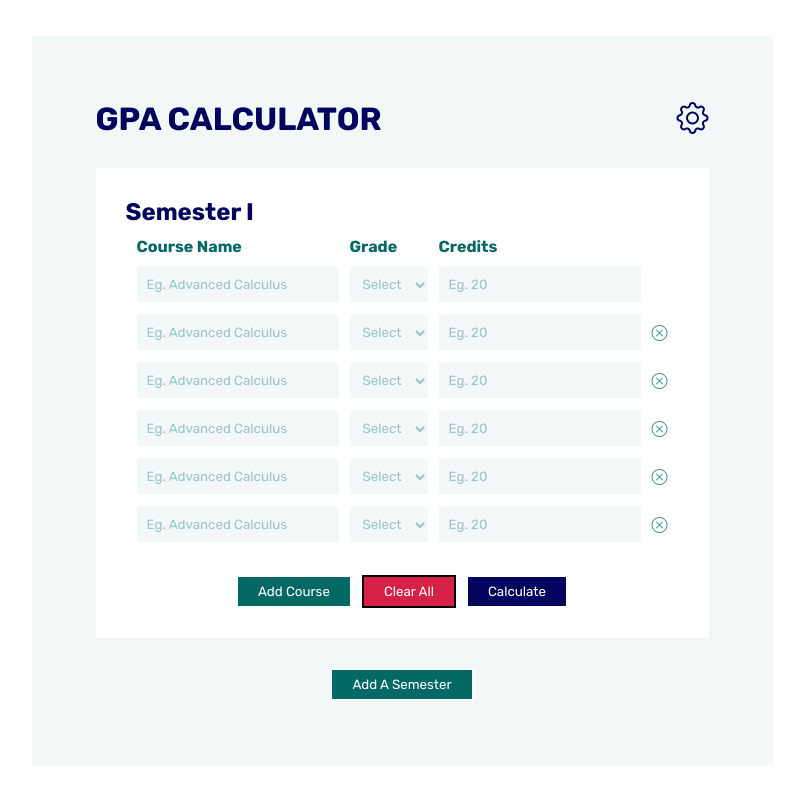
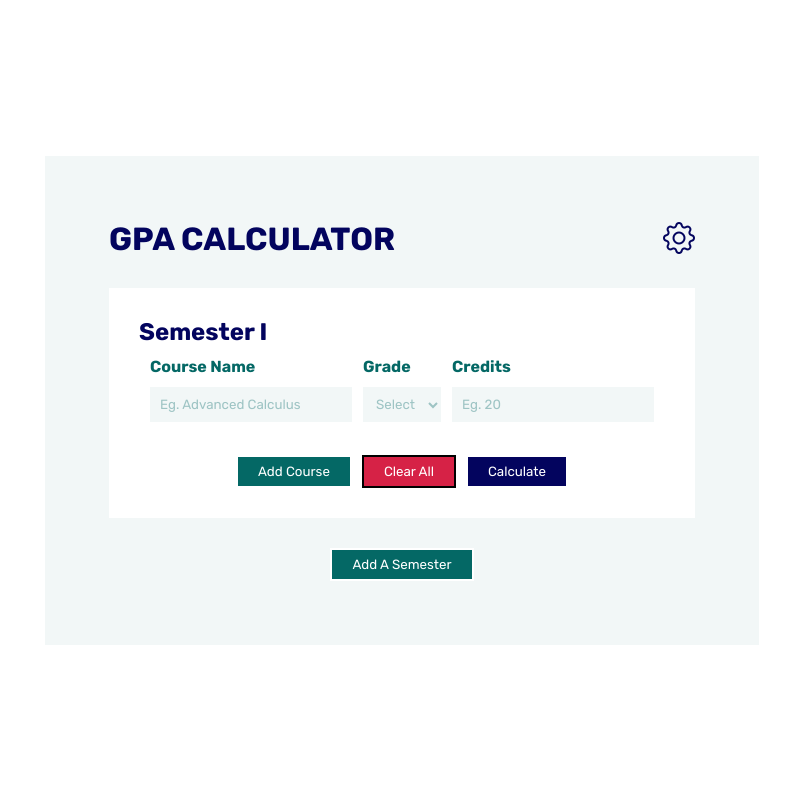
Before and after one commit to neicore/gpa-calculator, a plain HTML site: page index.html in a window 1280 px wide. Both pictures are taken after a click on the button "Clear All". Shown: the whole page, without its empty margins (238-1042 px from the left). Drawn offline with nearby package versions, Linux system fonts and the light colour scheme.

Commit message:
Some functionality

```diff
--- a/app.js
+++ b/app.js
@@ -1 +1,28 @@
-console.log(document.querySelector('.invisible'));
+let gpaCalculator = document.querySelector('.gpa-calculator')
+let semester = document.querySelector('#semester-one')
+let addCourse = semester.querySelector('.add-course')
+let clearAll = semester.querySelector('.clear-all')
+let addSemester = document.querySelector('.add-a-semester')
+let semesterTemplate = document.querySelector('#new-semester')
+let courseTemplate = document.querySelector('#new-course')
+let courseTable = semester.querySelector('table')
+
+addSemester.addEventListener('click', () => {
+  let newSemester = semesterTemplate.content.cloneNode(true)
+  gpaCalculator.appendChild(newSemester)
+})
+
+addCourse.addEventListener('click', () => {
+  let newCourse = courseTemplate.content.cloneNode(true)
+  courseTable.appendChild(newCourse)
+})
+
+clearAll.addEventListener('click', () => {
+  let deletableRows = Array.from(
+    courseTable.getElementsByClassName('deletable-row')
+  )
+
+  deletableRows.forEach((deletableRow) => {
+    deletableRow.remove()
+  })
+})
--- a/index.html
+++ b/index.html
@@ -48,6 +48,49 @@
                     </td>
                     <td><input type="text" class="credits" placeholder="Eg. 20"></td>
                 </tr>
+            </table>
+
+            <div class="actions">
+                <button class="button add-course">Add Course</button>
+                <button class="button clear-all">Clear All</button>
+                <button class="button calculate">Calculate</button>
+            </div>
+        </section>
+
+        <button class="button add-a-semester">Add A Semester</button>
+    </div>
+
+    <template id="new-course">
+        <tr class="deletable-row">
+            <td><input type="text" class="course-name" placeholder="Eg. Advanced Calculus"></td>
+            <td>
+                <select required class="grade">
+                    <option value="" disabled selected>Select</option>
+                    <option value="A">A</option>
+                    <option value="B">B</option>
+                    <option value="C">C</option>
+                    <option value="C">D</option>
+                    <option value="C">E</option>
+                    <option value="C">F</option>
+                </select>
+            </td>
+            <td><input type="text" class="credits" placeholder="Eg. 20"></td>
+            <td><button class="delete-course" onclick="return this.parentNode.parentNode.remove()"><i
+                        class="bi bi-x-circle"></i></button></td>
+        </tr>
+    </template>
+
+    <template id="new-semester">
+        <section class="semester">
+
+            <h2>Semester I</h2>
+
+            <table>
+                <tr>
+                    <th>Course Name</th>
+                    <th>Grade</th>
+                    <th>Credits</th>
+                </tr>
 
                 <tr>
                     <td><input type="text" class="course-name" placeholder="Eg. Advanced Calculus"></td>
@@ -63,79 +106,6 @@
                         </select>
                     </td>
                     <td><input type="text" class="credits" placeholder="Eg. 20"></td>
-                    <td><button class="delete-course"><i class="bi bi-x-circle"></i></button></td>
-                </tr>
-
-                <tr>
-                    <td><input type="text" class="course-name" placeholder="Eg. Advanced Calculus"></td>
-                    <td>
-                        <select required class="grade">
-                            <option value="" disabled selected>Select</option>
-                            <option value="A">A</option>
-                            <option value="B">B</option>
-                            <option value="C">C</option>
-                            <option value="C">D</option>
-                            <option value="C">E</option>
-                            <option value="C">F</option>
-                        </select>
-
-                    </td>
-                    <td><input type="text" class="credits" placeholder="Eg. 20"></td>
-                    <td><button class="delete-course"><i class="bi bi-x-circle"></i></button></td>
-                </tr>
-
-                <tr>
-                    <td><input type="text" class="course-name" placeholder="Eg. Advanced Calculus"></td>
-                    <td>
-                        <select required class="grade">
-                            <option value="" disabled selected>Select</option>
-                            <option value="A">A</option>
-                            <option value="B">B</option>
-                            <option value="C">C</option>
-                            <option value="C">D</option>
-                            <option value="C">E</option>
-                            <option value="C">F</option>
-                        </select>
-
-                    </td>
-                    <td><input type="text" class="credits" placeholder="Eg. 20"></td>
-                    <td><button class="delete-course"><i class="bi bi-x-circle"></i></button></td>
-                </tr>
-
-                <tr>
-                    <td><input type="text" class="course-name" placeholder="Eg. Advanced Calculus"></td>
-                    <td>
-                        <select required class="grade">
-                            <option value="" disabled selected>Select</option>
-                            <option value="A">A</option>
-                            <option value="B">B</option>
-                            <option value="C">C</option>
-                            <option value="C">D</option>
-                            <option value="C">E</option>
-                            <option value="C">F</option>
-                        </select>
-
-                    </td>
-                    <td><input type="text" class="credits" placeholder="Eg. 20"></td>
-                    <td><button class="delete-course"><i class="bi bi-x-circle"></i></button></td>
-                </tr>
-
-                <tr>
-                    <td><input type="text" class="course-name" placeholder="Eg. Advanced Calculus"></td>
-                    <td>
-                        <select required class="grade">
-                            <option value="" disabled selected>Select</option>
-                            <option value="A">A</option>
-                            <option value="B">B</option>
-                            <option value="C">C</option>
-                            <option value="C">D</option>
-                            <option value="C">E</option>
-                            <option value="C">F</option>
-                        </select>
-
-                    </td>
-                    <td><input type="text" class="credits" placeholder="Eg. 20"></td>
-                    <td><button class="delete-course"><i class="bi bi-x-circle"></i></button></td>
                 </tr>
             </table>
 
@@ -145,9 +115,7 @@
                 <button class="button calculate">Calculate</button>
             </div>
         </section>
-
-        <button class="button add-a-semester">Add A Semester</button>
-    </div>
+    </template>
 </body>
 
 <script src="app.js"></script>
```
